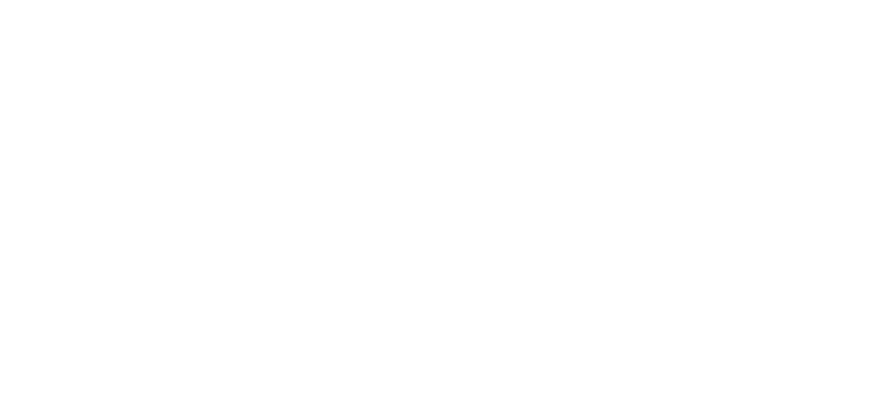
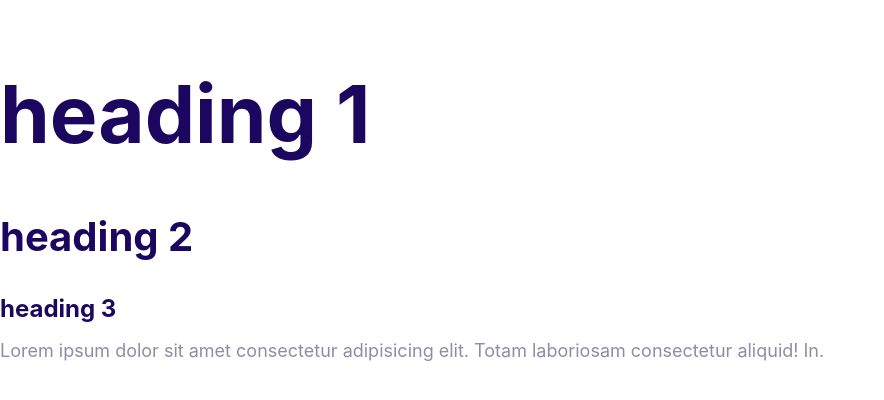
Before and after one commit to jerrybrown035/Moshify, a plain HTML site: page index.html in a window 1280 px wide. Shown: the whole page, without its empty margins (0-884 px from the left). Drawn offline with Linux system fonts and the light colour scheme.

Commit message:
Define the styles for the fonts.

```diff
--- a/CSS/styles.css
+++ b/CSS/styles.css
@@ -3,5 +3,53 @@
   --color-secondary: #00d9ff;
   --color-accent: #ff3400;
   --color-heading: #1b0760;
-  --color-heading: #918ca4;
+  --color-body: #918ca4;
 }
+
+html {
+  font-size: 62.5%;
+}
+
+body {
+  font-family: Inter, Arial, Arial, Helvetica, sans-serif;
+  color: var(--color-body);
+  line-height: 1.5;
+  font-size: 2.4rem;
+}
+
+h1,
+h2,
+h3 {
+  color: var(--color-heading);
+  margin-bottom: 1rem;
+}
+
+h1 {
+  font-size: 7rem;
+}
+h2 {
+  font-size: 4rem;
+}
+h3 {
+  font-size: 3rem;
+}
+
+p {
+  margin-top: 0;
+}
+
+@media screen and (min-width: 1024px) {
+  body {
+    font-size: 1.8rem;
+  }
+
+  h1 {
+    font-size: 8rem;
+  }
+  h2 {
+    font-size: 4rem;
+  }
+  h3 {
+    font-size: 2.4rem;
+  }
+}
--- a/index.html
+++ b/index.html
@@ -5,8 +5,17 @@
     <meta http-equiv="X-UA-Compatible" content="IE=edge" />
     <meta name="viewport" content="width=device-width, initial-scale=1.0" />
     <title>Document</title>
+
     <link rel="stylesheet" href="css/normalize.css" />
     <link rel="stylesheet" href="css/styles.css" />
   </head>
-  <body> </body>
+  <body>
+    <h1>heading 1</h1>
+    <h2>heading 2</h2>
+    <h3>heading 3</h3>
+    <p>
+      Lorem ipsum dolor sit amet consectetur adipisicing elit. Totam laboriosam
+      consectetur aliquid! In.
+    </p>
+  </body>
 </html>
```
